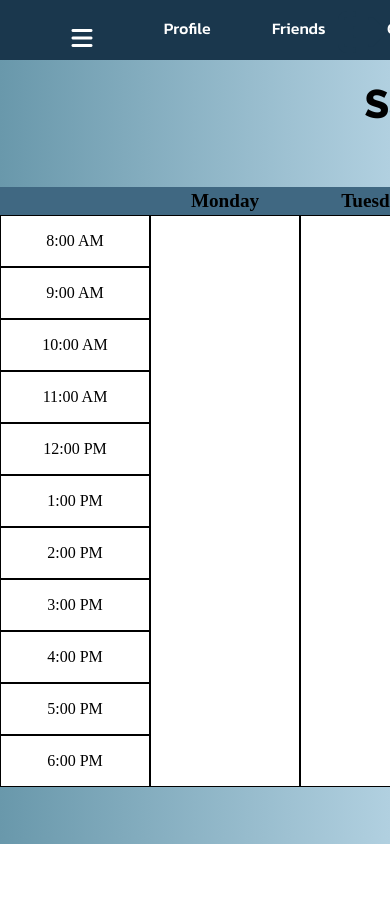
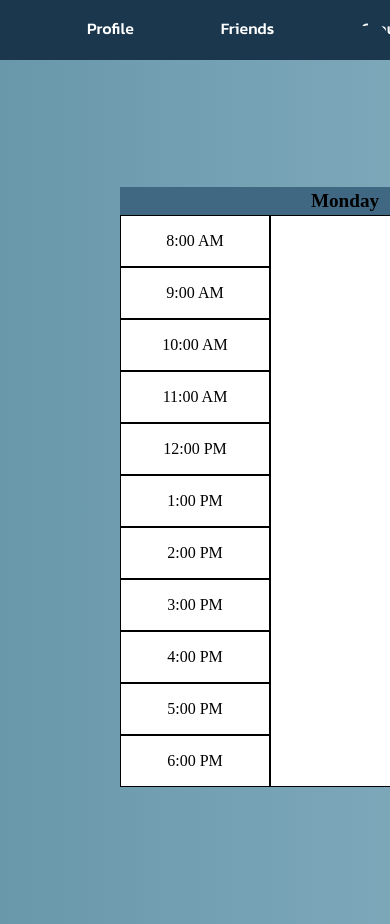
Before and after one commit to James-W84/ScheduleShare, a Node server app: page /dashboard in a window 390 px wide; the page is wider, and only the part inside the window is pictured. Before the commit the page ends 844 px from the top of that part, so only its background shows below. Run offline with Node 20, Linux system fonts and the light colour scheme; the visitor is signed in with stand-in values (Sample User, id 1); some libraries are stand-ins or nearby versions.

Commit message:
fix mobile dashboard layout

```diff
--- a/app.js
+++ b/app.js
@@ -75,11 +75,10 @@ passport.use(
     {
       clientID: process.env.GOOGLE_CLIENT_ID,
       clientSecret: process.env.GOOGLE_CLIENT_SECRET,
-      callbackURL: "https://schedulesharer.herokuapp.com/auth/google/scheduleshare"
-      // callbackURL: "http://localhost:3000/auth/google/scheduleshare"
+      // callbackURL: "https://schedulesharer.herokuapp.com/auth/google/scheduleshare"
+      callbackURL: "http://localhost:3000/auth/google/scheduleshare"
     },
     function (accessToken, refreshToken, profile, cb) {
-      console.log(profile);
       User.findOrCreate(
         {
           googleId: profile.id,
--- a/public/css/styles.css
+++ b/public/css/styles.css
@@ -162,18 +162,30 @@ button {
 }
 
 /* Schedule Page */
+
 .full-page {
     align-items: center;
+    background-size: 1440px;
     background-image: linear-gradient(to right, #6998AB, #B1D0E0);
     overflow: scroll;
+    background-repeat:repeat-y;
+    width: 1440px;
+    height: 100vh;
+}
+
+.signout-button {
+    position: fixed;
+    right: 1%;
+    top: 1%;
 }
 
 .fa-sign-out-alt {
     color:  #1A374D;
     font-size: 3rem;
-    position: absolute;
-    right: 1%;
-    top: 1%;
+}
+
+@media screen {
+
 }
 
 .login-box {
--- a/views/partials/header.ejs
+++ b/views/partials/header.ejs
@@ -4,6 +4,7 @@
 <head>
     <meta charset="utf-8">
     <meta name="viewport" content="width=device-width, initial-scale=1.0">
+
     <title>ScheduleShare</title>
 
     <!-- Google Fonts -->
--- a/views/schedule.ejs
+++ b/views/schedule.ejs
@@ -2,12 +2,11 @@
 
     <body class="full-page">
         <div class="schedule-menubar menubar">
-            <i class="fas fa-bars"></i>
             <a class="menu-item">Profile</a>
             <a class="menu-item">Friends</a>
             <a class="menu-item">Groups</a>
         </div>
-        <a href="/logout"><i class="fas fa-sign-out-alt"></i></a>
+        <a href="/logout" class="signout-button"><i class="fas fa-sign-out-alt"></i></a>
         <div class="schedule-header schedule-setwidth">
             <h1>
                 <%=user.name%>'s Schedule
```
